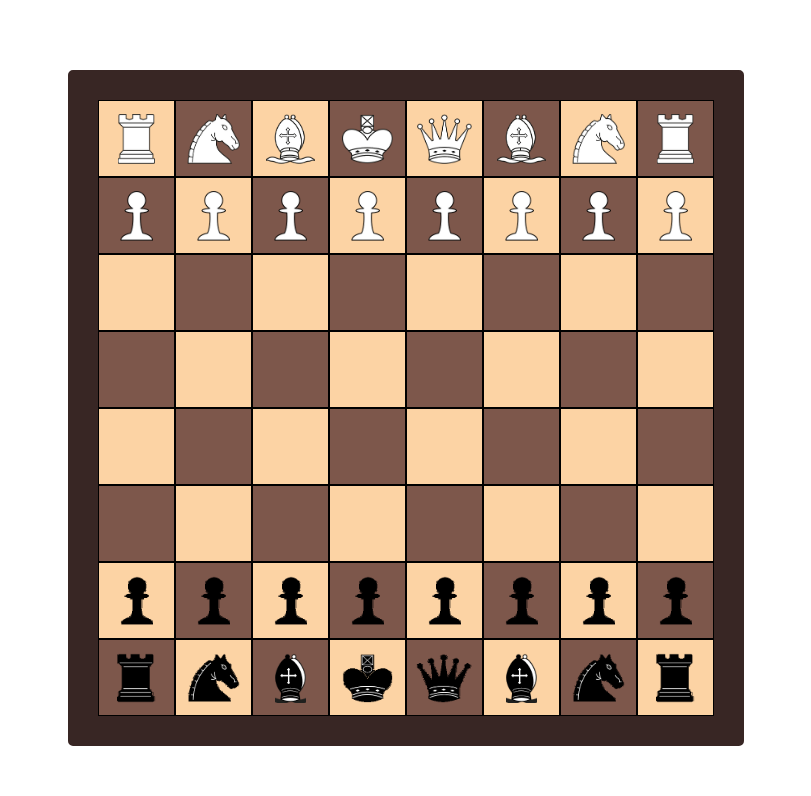
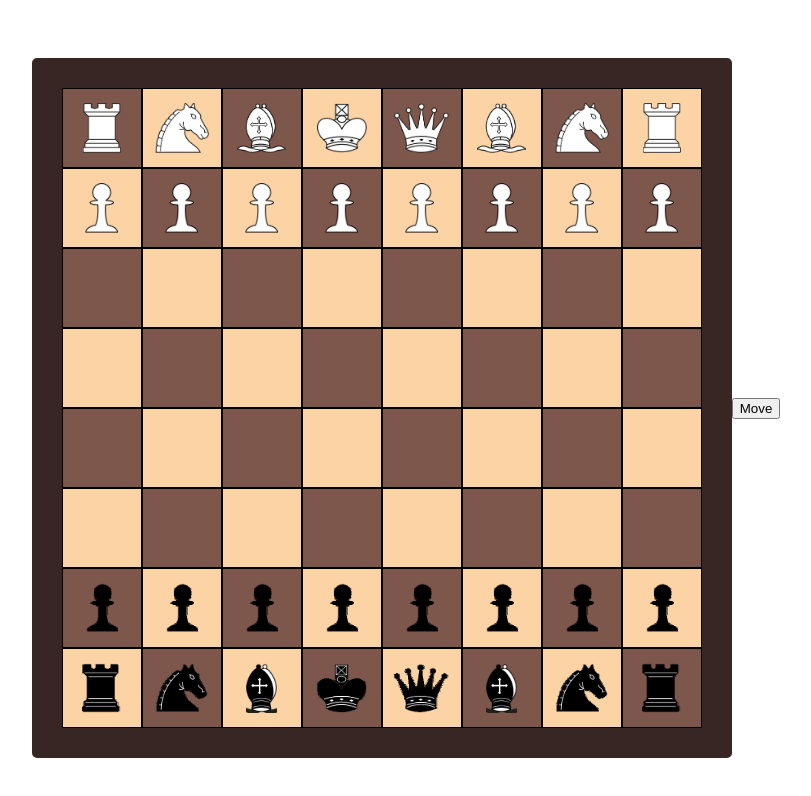
Before and after one commit to sirius829/chess, a React (Create React App) app: page / in a window 1280 px wide. Shown: the top 796 px of the page, without its empty margins (234-1045 px from the left). Built offline with nearby package versions, Linux system fonts and the light colour scheme.

Commit message:
restructure to allow for animation and selecting pieces

```diff
--- a/src/assets/constructors/ChessPiece.js
+++ b/src/assets/constructors/ChessPiece.js
@@ -5,6 +5,8 @@ class ChessPiece {
     this.column = column;
     this.alive = true;
     this.hasMoved = false;
+    this.placed = false;
+    this.selected = false;
   }
 }
 
--- a/src/components/App.js
+++ b/src/components/App.js
@@ -1,7 +1,6 @@
 import React, { Component } from 'react';
 import Board from './Board';
 
-import data from '../assets/data';
 import pieces from '../assets/constructors/pieces';
 
 const {
@@ -13,35 +12,24 @@ const {
   Rook,
 } = pieces;
 
-const { icons } = data;
-
-const {
-  blackBishop,
-  blackKing,
-  blackKnight,
-  blackPawn,
-  blackQueen,
-  blackRook,
-  whiteBishop,
-  whiteKing,
-  whiteKnight,
-  whitePawn,
-  whiteQueen,
-  whiteRook,
-} = icons;
-
 class App extends Component {
   state = {
-    playerOne: {
+    players: [
+      {
         castled: false,
         checked: false,
         color: 'black',
+        isTurn: true,
+        label: 'Player One',
       },
-    playerTwo: {
+      {
         castled: false,
         checked: false,
         color: 'white',
+        isTurn: false,
+        label: 'Player Two',
       },
+    ],
     pieces: [
       new Pawn('black', 'G', '1'),
       new Pawn('black', 'G', '2'),
@@ -77,6 +65,41 @@ class App extends Component {
       new Rook('white', 'A', '8'),
     ],
   }
+
+  movePiece = (piece, row, column) => {
+    const pieces = this.state.pieces.slice();
+    const newPiece = {
+      ...piece,
+      column,
+      hasMoved: true,
+      row,
+      selected: false,
+    };
+    const index = pieces.indexOf(piece);
+    pieces[index] = newPiece;
+    this.setState({ pieces });
+  }
+
+  selectPiece = (piece) => {
+    const activeColor = this.state.players.find(p => p.isTurn).color;
+    if (piece.color === activeColor) {
+      const pieces = this.state.pieces.slice();
+      const prevSelection = pieces.find(p => p.selected);
+      if (prevSelection) {
+        const index = pieces.indexOf(prevSelection);
+        const deselected = {
+          ...prevSelection,
+          selected: false,
+        };
+        pieces[index] = deselected;
+      }
+      const newPiece = { ...piece, selected: !piece.selected };
+      const index = pieces.indexOf(piece);
+      pieces[index] = newPiece;
+      this.setState({ pieces });
+    }
+  }
+
   render() {
     const {
       pieces,
@@ -85,7 +108,10 @@ class App extends Component {
     return (
       <div className="App">
         <Board
+          movePiece={this.movePiece}
           pieces={pieces}
+          selectPiece={this.selectPiece}
+          squareWidth={80}
         />
       </div>
     );
--- a/src/components/Board.js
+++ b/src/components/Board.js
@@ -1,35 +1,119 @@
-import React, { Component } from 'react';
+import React, { Component, Fragment } from 'react';
 
-import Row from './Row';
+import Piece from './Piece';
+import Square from './Square';
 
 class Board extends Component {
   state = {
-    rows: ['A', 'B', 'C', 'D', 'E', 'F', 'G', 'H'],
+    boardRows: [
+      { label: 'A', top: 0 * 80 },
+      { label: 'B', top: 1 * 80 },
+      { label: 'C', top: 2 * 80 },
+      { label: 'D', top: 3 * 80 },
+      { label: 'E', top: 4 * 80 },
+      { label: 'F', top: 5 * 80 },
+      { label: 'G', top: 6 * 80 },
+      { label: 'H', top: 7 * 80 },
+    ],
+    boardColumns: [
+      { label: '1', left: 0 * 80 },
+      { label: '2', left: 1 * 80 },
+      { label: '3', left: 2 * 80 },
+      { label: '4', left: 3 * 80 },
+      { label: '5', left: 4 * 80 },
+      { label: '6', left: 5 * 80 },
+      { label: '7', left: 6 * 80 },
+      { label: '8', left: 7 * 80 },
+    ]
   }
 
   render() {
     const {
-      rows,
+      boardColumns,
+      boardRows,
     } = this.state;
 
     const {
+      movePiece,
       pieces,
+      selectPiece,
+      squareWidth,
     } = this.props;
 
+    const boardWidth = squareWidth * 8;
+
+    const rows = boardColumns.map((col, index) => {
+      return boardRows.map((row, rIndex) => {
+        return {
+          row: row.label,
+          column: col.label,
+          top: row.top,
+          left: col.left,
+        }
+      })
+    })
+
+    const squares = [];
+    rows.forEach(row => squares.push(...row));
+
     return (
-      <div className="Board">
-        {rows.map((row, index) => {
-          const evenRow = index % 2 === 0;
+      <Fragment>
+        <div
+          className="Board"
+          style={{
+            height: boardWidth,
+            width: boardWidth,
+          }}
+        >
+          {pieces.map((piece, index) => {
+            const {
+              column,
+              row,
+            } = piece;
+
+            // find the square that the piece is on
+            const foundSquare = squares.find(sq => {
+              return sq.row === row && sq.column === column;
+            });
+
             return (
-            <Row
+              <Piece
                 key={index}
-              evenRow={evenRow}
-              pieces={pieces}
-              rowLabel={row}
+                top={foundSquare.top}
+                left={foundSquare.left}
+                piece={piece}
+                selected={piece.selected}
+                selectPiece={selectPiece}
+                width={squareWidth}
+              />
+            )
+          })}
+          {squares.map((square, index) => {
+            const {
+              top,
+              left,
+            } = square;
+
+            const evenRow = top % (squareWidth * 2) === 0;
+            const evenColumn = left % (squareWidth * 2) === 0;
+            const dark = evenRow === evenColumn;
+            return (
+              <Square
+                key={index}
+                dark={dark}
+                left={left}
+                top={top}
+                width={squareWidth}
               />
             )
           })}
         </div>
+        <button
+          onClick={() => movePiece(pieces[2], 'D', '2')}
+        >
+          Move
+        </button>
+      </Fragment>
     )
   }
 }
--- /dev/null
+++ b/src/components/Piece.js
@@ -0,0 +1,36 @@
+import React from 'react';
+
+const Piece = (props) => {
+  const {
+    left,
+    piece,
+    selected,
+    selectPiece,
+    top,
+    width,
+  } = props;
+
+  const style = {
+    border: selected ? '3px solid red' : 'none',
+    left,
+    top,
+    height: width,
+    width,
+  }
+
+  return (
+    <div
+      className="Piece"
+      onClick={() => selectPiece(piece)}
+      style={style}
+    >
+      <img
+        className="chess-piece"
+        src={piece.icon}
+        alt={piece.label}
+      />
+    </div>
+  )
+}
+
+export default Piece;
--- a/src/components/Row.js
+++ /dev/null
@@ -1,48 +0,0 @@
-import React, { Component } from 'react';
-
-import Square from './Square';
-
-class Row extends Component {
-  state = {
-    columns: ['1', '2', '3', '4', '5', '6', '7', '8'],
-  }
-
-  render() {
-    const {
-      columns,
-    } = this.state;
-
-    const {
-      evenRow,
-      pieces,
-      rowLabel,
-    } = this.props;
-
-    return (
-      <div className="Row">
-        {columns.map((col, index) => {
-          const evenCol = index % 2 === 0;
-          const dark = evenRow !== evenCol;
-          const columnLabel = String(index + 1);
-          const piece = pieces.find(p => {
-            const foundRow = p.row === rowLabel;
-            const foundCol = p.column === columnLabel;
-            return foundRow && foundCol;
-          });
-
-          return (
-            <Square
-              key={index}
-              columnLabel={columnLabel}
-              dark={dark}
-              rowLabel={rowLabel}
-              piece={piece ? piece : null}
-            />
-          )
-        })}
-      </div>
-    )
-  }
-}
-
-export default Row;
--- a/src/components/Square.js
+++ b/src/components/Square.js
@@ -6,30 +6,23 @@ class Square extends Component {
   render() {
     const {
       dark,
-      piece,
+      left,
+      top,
+      width,
     } = this.props;
 
-    const chessPiece = piece ? (
-      <img
-        className="chess-piece"
-        src={piece.icon}
-        alt={piece.label}
-      />
-    ) : null;
-
-    console.log('CHESS PIECE', piece)
     const className = `Square ${dark ? 'dark' : 'light'}`;
-    const color = piece ? piece.color : '';
 
     return (
       <div
         className={className}
         style={{
-          color,
+          left,
+          top,
+          height: width,
+          width,
         }}
-      >
-        {chessPiece}
-      </div>
+      />
     )
   }
 }
--- a/src/index.css
+++ b/src/index.css
@@ -6,23 +6,31 @@
 
 .Board {
   border: 30px solid #382624;
-  border-radius: 5px; }
+  border-radius: 5px;
+  position: relative; }
 
-.Row {
-  display: flex; }
-
-.Square {
-  width: 75px;
-  height: 75px;
-  border: 1px solid black;
-  color: white;
+.Piece {
+  position: absolute;
+  box-sizing: border-box;
   display: flex;
   justify-content: center;
   align-items: center;
-  font-size: 26px; }
+  transition: 500ms;
+  z-index: 10; }
+  .Piece .chess-piece {
+    height: 50px; }
+
+.Square {
+  border: 1px solid black;
+  box-sizing: border-box;
+  color: white;
+  position: absolute;
+  display: flex;
+  justify-content: center;
+  align-items: center;
+  font-size: 26px;
+  transform-origin: center; }
   .Square.dark {
     background-color: #7D574B; }
   .Square.light {
     background-color: #FCD3A4; }
-  .Square .chess-piece {
-    height: 50px; }
--- a/src/scss/Board.scss
+++ b/src/scss/Board.scss
@@ -1,4 +1,5 @@
 .Board {
   border: 30px solid #382624;
   border-radius: 5px;
+  position: relative;
 }
--- /dev/null
+++ b/src/scss/Piece.scss
@@ -0,0 +1,12 @@
+.Piece {
+  position: absolute;
+  box-sizing: border-box;
+  display: flex;
+  justify-content: center;
+  align-items: center;
+  transition: 500ms;
+  z-index: 10;
+  .chess-piece {
+    height: 50px;
+  }
+}
--- a/src/scss/Row.scss
+++ /dev/null
@@ -1,3 +0,0 @@
-.Row {
-  display: flex;
-}
--- a/src/scss/Square.scss
+++ b/src/scss/Square.scss
@@ -1,19 +1,17 @@
 .Square {
-  width: 75px;
-  height: 75px;
   border: 1px solid black;
+  box-sizing: border-box;
   color: white;
+  position: absolute;
   display: flex;
   justify-content: center;
   align-items: center;
   font-size: 26px;
+  transform-origin: center;
   &.dark {
     background-color: #7D574B;
   }
   &.light {
     background-color: #FCD3A4;
   }
-  .chess-piece {
-    height: 50px;
-  }
 }
--- a/src/scss/index.scss
+++ b/src/scss/index.scss
@@ -1,4 +1,4 @@
 @import './App';
 @import './Board';
-@import './Row';
+@import './Piece';
 @import './Square';
```
Lines whose indentation alone changed are shown as unchanged.
